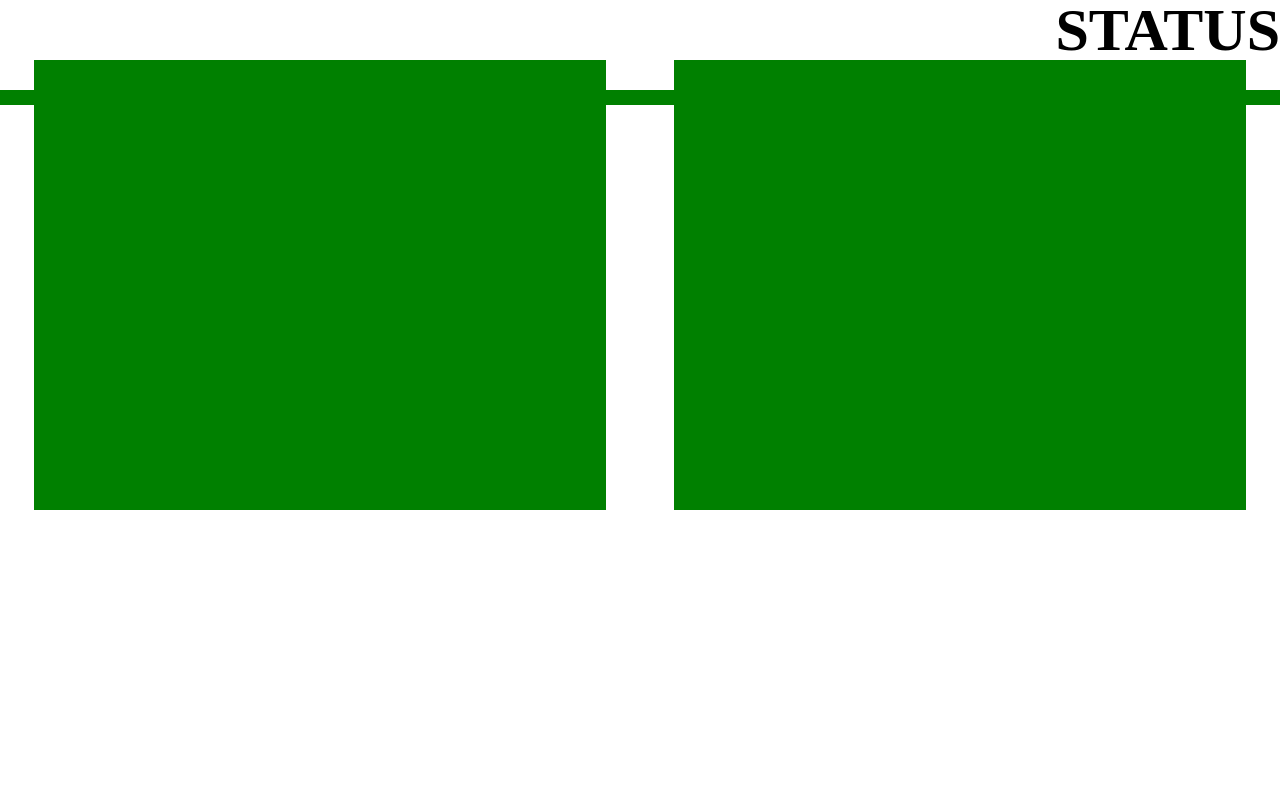
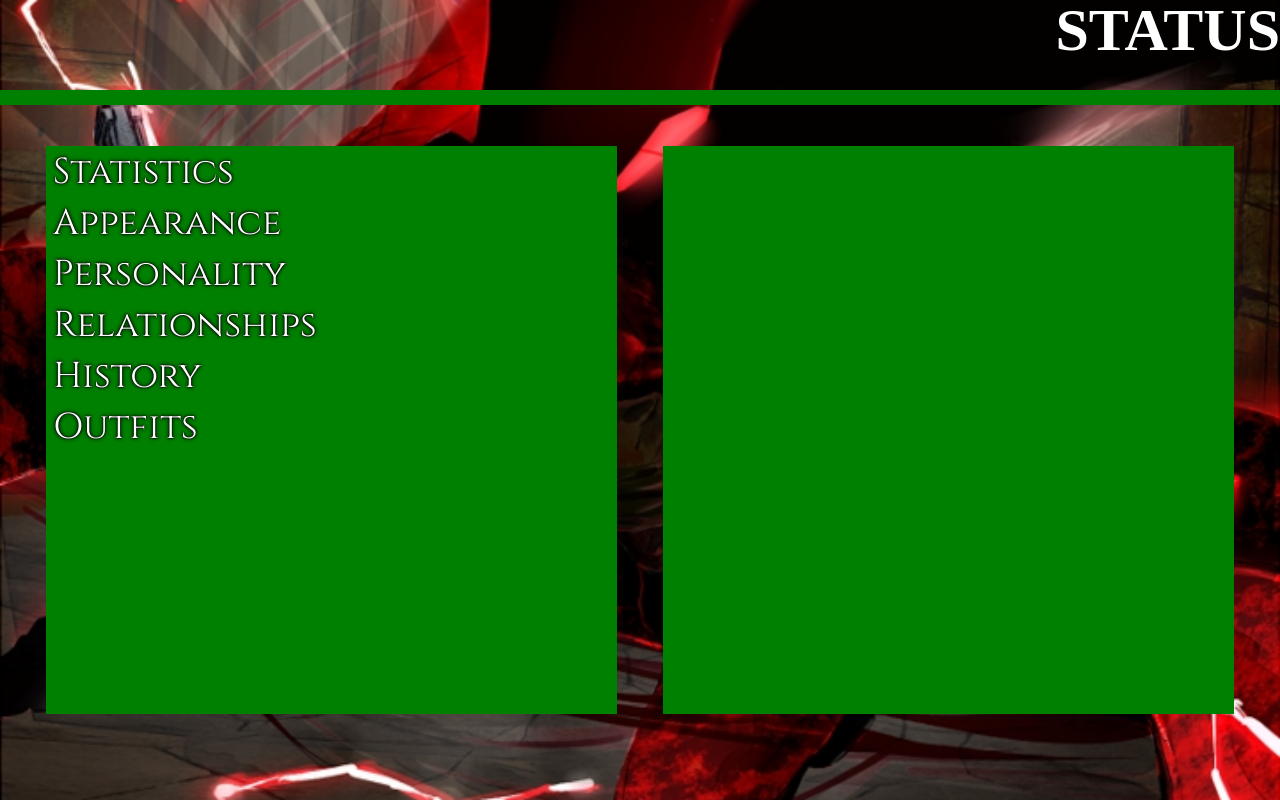
Before and after one commit to Corriger/legendary-hunter, a React (Create React App) app: page / in a window 1280 px wide. Built offline with nearby package versions, Linux system fonts and the light colour scheme.

Commit message:
props implemented

```diff
--- a/src/components/InfoKiosk.js
+++ b/src/components/InfoKiosk.js
@@ -1,11 +1,13 @@
 import React, { Component } from 'react'
 import styled from 'styled-components'
+import pageBG from './../assets/img/file-bg.jpg'
 
 const Title = styled.h1`
   display: block;
   width: 100%;
   font-size: 4em;
   text-align: right;
+  color: #FFF;
   &:after{
     position: absolute;
     content: "";
@@ -14,12 +16,12 @@ const Title = styled.h1`
     width: 100%;
     padding: 0 0 90px;
     border-bottom: 15px solid green;
-    z-index: -2;
+    z-index: 0;
   }
 `
 const Kiosk = styled.ul`
   width: calc(47% - 30px);
-  height: 100%;
+  height: 568px;
   background: green;
 `
 const Selection = styled.li`
@@ -41,19 +43,25 @@ const Repo = styled(Kiosk)`
 class InfoKiosk extends Component {
     render() {
       return (
-        <div>
-          <Title>Status</Title>
-          <div style={{
+        <div
+          className='component_container'
+          style={{
             display: 'flex',
-            justifyContent: 'space-around',
-            height: '450px'
-          }}>
+            flexFlow: 'row wrap',
+            justifyContent: 'space-evenly',
+            background: `url(${pageBG})`,
+            backgroundSize: 'cover',
+            backgroundRepeat: 'no-repeat',
+            backgroundPosition: 'center',
+        }}>
+          <Title>{this.props.title}</Title>
           <Kiosk>
-
+            { this.props.items.map((item) => {
+              return <Selection>{ item }</Selection>
+            }) }
           </Kiosk>
           <Repo as='section'>
           </Repo>
-          </div>
         </div>
       )
   }
```
